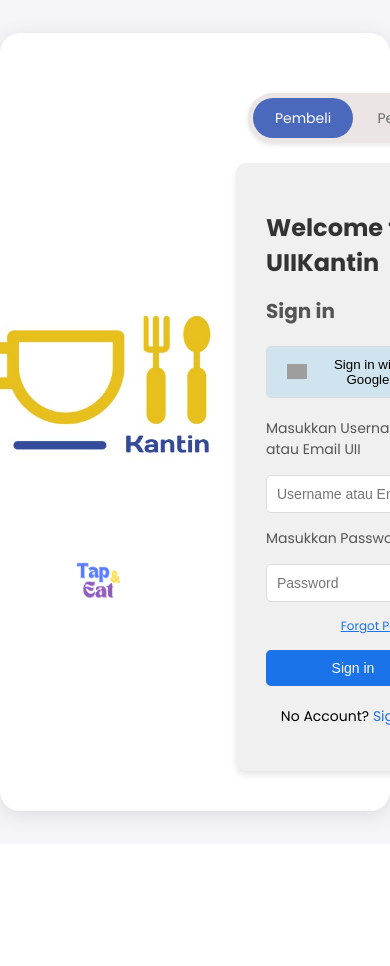
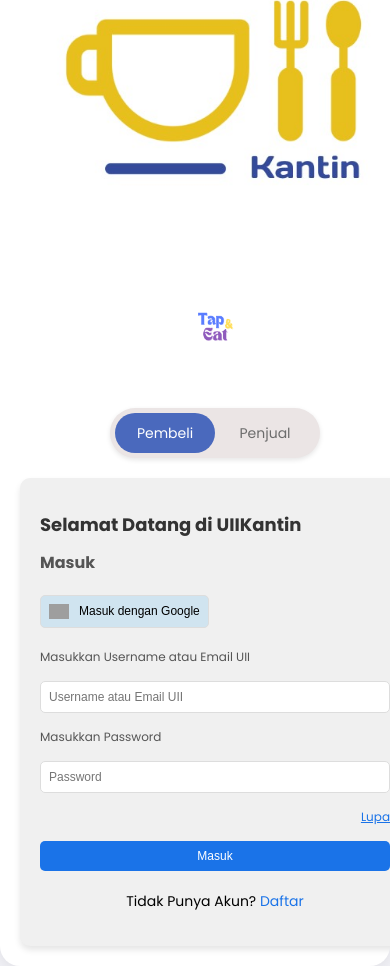
Before and after one commit to ShihabuddinAH/UIIKantin, a PHP site: page /PHP/LOGIN/login.php in a window 390 px wide. Before the commit the page ends 829 px from the top, so only its background shows below. Run offline with PHP 8.4, Linux system fonts and the light colour scheme; grey boxes are pictures that could not be loaded.

Commit message:
On branch main  Your branch is up to date with 'origin/main'.
 Changes to be committed:
	modified:   CSS/ADMIN/dashboardAdmin.css
	modified:   CSS/EROR/eror.css
	modified:   CSS/LOGIN/login.css
	modified:   PHP/ADMIN/dashboardAdmin.php
	modified:   PHP/EROR/eror.html
	modified:   PHP/LOGIN/login.php

```diff
--- a/CSS/LOGIN/login.css
+++ b/CSS/LOGIN/login.css
@@ -14,6 +14,7 @@
 
 .container {
   display: flex;
+  flex-wrap: wrap; /* Membuat elemen child otomatis berpindah ke baris baru */
   max-width: 1200px;
   width: 100%;
   background: #fff;
@@ -63,39 +64,38 @@
 /* Toggle Container */
 .toggle {
   display: flex;
-  background-color: #ebe5e5; /* Light gray background */
-  border-radius: 25px; /* Makes the container oval */
+  background-color: #ebe5e5;
+  border-radius: 25px;
   padding: 5px;
-  width: 200px; /* Width of toggle container */
-  height: 40px; /* Height of toggle container */
+  width: 200px;
+  height: 40px;
   box-shadow: 0px 2px 5px rgba(0, 0, 0, 0.1);
   cursor: pointer;
 }
 
-/* Toggle Option Styles */
 .toggle-option {
-  flex: 1; /* Membuat kedua opsi berbagi ruang secara merata */
-  display: flex; /* Gunakan flexbox untuk pusat vertikal dan horizontal */
-  justify-content: center; /* Pusatkan teks secara horizontal */
-  align-items: center; /* Pusatkan teks secara vertikal */
+  flex: 1;
+  display: flex;
+  justify-content: center;
+  align-items: center;
   text-align: center;
   font-size: 14px;
-  color: #6c6c6c; /* Warna teks default (non-aktif) */
-  border-radius: 20px; /* Menyamakan radius dengan container */
-  transition: all 0.3s ease; /* Animasi untuk perpindahan status aktif */
+  color: #6c6c6c;
+  border-radius: 20px;
+  transition: all 0.3s ease;
 }
 
 .toggle-option.active {
-  background-color: #4a69bd; /* Warna biru untuk opsi aktif */
-  color: #ffffff; /* Warna putih untuk teks pada opsi aktif */
+  background-color: #4a69bd;
+  color: #ffffff;
 }
 
 /* Form Container */
 .form-container {
-  background-color: #f0f0f0; /* Warna abu-abu */
-  padding: 30px; /* Ruang di sekitar elemen */
-  border-radius: 10px; /* Membuat sudut melengkung */
-  box-shadow: 0 4px 6px rgba(0, 0, 0, 0.1); /* Opsional: Menambahkan bayangan */
+  background-color: #f0f0f0;
+  padding: 30px;
+  border-radius: 10px;
+  box-shadow: 0 4px 6px rgba(0, 0, 0, 0.1);
 }
 
 .form-container h1 {
@@ -114,7 +114,7 @@
   align-items: center;
   justify-content: center;
   gap: 10px;
-  background:#d0e4f0;
+  background: #d0e4f0;
   border: 1px solid #ddd;
   border-radius: 5px;
   padding: 10px 20px;
@@ -179,3 +179,89 @@
   color: #1a73e8;
   text-decoration: none;
 }
+
+/* MEDIA QUERIES */
+
+/* Tablet Landscape (max-width: 1024px) */
+@media (max-width: 1024px) {
+  .container {
+    flex-direction: column;
+  }
+
+  .left-section {
+    width: 100%;
+    padding: 20px;
+    text-align: center;
+  }
+
+  .right-section {
+    width: 100%;
+    padding: 20px;
+  }
+
+  .form-container {
+    padding: 20px;
+  }
+}
+
+/* Tablet Portrait (max-width: 768px) */
+@media (max-width: 768px) {
+  .form-container h1 {
+    font-size: 20px;
+  }
+
+  .form-container h2 {
+    font-size: 18px;
+  }
+
+  #login-form input {
+    padding: 8px;
+  }
+
+  .google-button {
+    padding: 8px 15px;
+  }
+
+  .sign-in-button {
+    font-size: 12px;
+  }
+}
+
+/* Mobile Devices (max-width: 480px) */
+@media (max-width: 480px) {
+  .uii-kantin-image {
+    width: 100%;
+    border-radius: 5px;
+  }
+
+  .company-logo {
+    width: 40px;
+  }
+
+  .form-container h1 {
+    font-size: 18px;
+  }
+
+  .form-container h2 {
+    font-size: 16px;
+  }
+
+  #login-form label {
+    font-size: 12px;
+  }
+
+  #login-form input {
+    font-size: 12px;
+    padding: 8px;
+  }
+
+  .sign-in-button {
+    font-size: 12px;
+    padding: 8px;
+  }
+
+  .google-button {
+    font-size: 12px;
+    padding: 8px;
+  }
+}
--- a/PHP/ADMIN/dashboardAdmin.php
+++ b/PHP/ADMIN/dashboardAdmin.php
@@ -50,7 +50,7 @@
     <div class="container">
         <!-- Main Content -->
         <main class="content">
-            <h1>User Management</h1>
+            <h1>Manajemen Pengguna</h1>
             <!-- Statistics Section -->
             <section class="stats">
                 <div class="card">
@@ -74,7 +74,7 @@
                 </div>
                 <div class="card">
                     <h3>10</h3>
-                    <p>Total Canceled</p>
+                    <p>Total Dibatalkan</p>
                 </div>
                 <div class="card">
                     <?php
@@ -285,7 +285,7 @@
                 </table>
             </section>
             <a href="logout.php">
-                <button style="background-color: red; color: white">LOGOUT</button>
+                <button style="background-color: red; color: white">LOG OUT</button>
             </a>
         </main>
     </div>
--- a/PHP/EROR/eror.html
+++ b/PHP/EROR/eror.html
@@ -18,10 +18,10 @@
         </div>
         <h2>404 - Page not found</h2>
         <p>
-          The page you are looking for might have been removed had its name
-          changed or is temporarily unavailable.
+          Halaman yang Anda cari mungkin telah dihapus karena
+          namanya telah diubah atau untuk sementara tidak tersedia.
         </p>
-        <a href="">Go To Homepage</a>
+        <a href="">Kembali ke Beranda</a>
       </div>
     </div>
   </body>
--- a/PHP/LOGIN/login.php
+++ b/PHP/LOGIN/login.php
@@ -34,13 +34,13 @@
 
       <!-- Form Container -->
       <div class="form-container">
-        <h1>Welcome to UIIKantin</h1>
-        <h2>Sign in</h2>
+        <h1>Selamat Datang di UIIKantin</h1>
+        <h2>Masuk</h2>
 
         <!-- Google Sign-in Button -->
         <button class="google-button">
           <img src="../../ASSETS/LOGIN/google.webp" alt="Google Logo" class="google-icon">
-          Sign in with Google
+          Masuk dengan Google
         </button>
 
         <!-- Login Form -->
@@ -54,13 +54,13 @@
           <!-- Hidden input to store toggle state -->
           <input type="hidden" id="role" name="role" value="buyer">
 
-          <a href="#" class="forgot-password">Forgot Password</a>
-          <button type="submit" class="sign-in-button">Sign in</button>
+          <a href="#" class="forgot-password">Lupa</a>
+          <button type="submit" class="sign-in-button">Masuk</button>
         </form>
 
         <p class="no-account">
-          No Account?
-          <a id="signup-link" href="../PEMBELI/signupPembeli.php">Sign up</a>
+          Tidak Punya Akun?
+          <a id="signup-link" href="../PEMBELI/signupPembeli.php">Daftar</a>
         </p>
       </div>
     </div>
```
Also changed, not shown: CSS/ADMIN/dashboardAdmin.css (+67 -25 lines), CSS/EROR/eror.css (+66 -26 lines).
